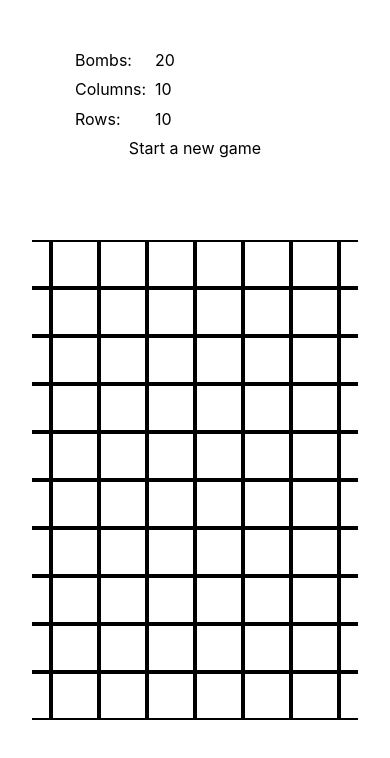
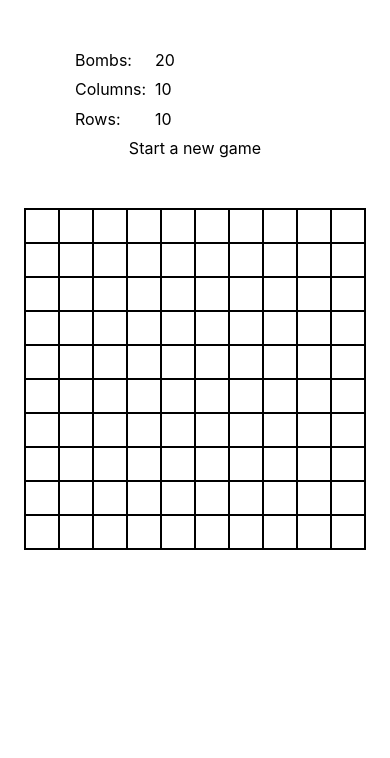
Before and after one commit to jourdanrodrigues/MineFinder, a React (Vite) app: page / in a window 390 px wide. Shown: the top 758 px of the page. Built offline with nearby package versions, Linux system fonts and the light colour scheme.

Commit message:
:sparkles: Improve mobile experience

```diff
--- a/package.json
+++ b/package.json
@@ -4,7 +4,7 @@
   "private": true,
   "type": "module",
   "scripts": {
-    "dev": "vite",
+    "dev": "vite --host",
     "build": "tsc -b && vite build",
     "lint": "eslint .",
     "preview": "vite preview"
--- a/src/App.tsx
+++ b/src/App.tsx
@@ -1,11 +1,11 @@
-import { Board } from '@/components/Board.tsx';
 import { Controls } from '@/components/GameControls.tsx';
+import { Grid } from '@/components/Grid.tsx';
 
 function App() {
   return (
-    <div className='flex flex-col items-center'>
+    <div className='flex flex-col items-center justify-center'>
       <Controls />
-      <Board />
+      <Grid className='h-fit w-full max-w-full' />
     </div>
   );
 }
--- a/src/components/Board.tsx
+++ /dev/null
@@ -1,93 +0,0 @@
-import React, { useRef, useState } from 'react';
-import { cn, getMouseButtonClicked } from '@/utils';
-import { Grid } from '@/components/Grid';
-
-export const DraggingContext = React.createContext(false);
-
-export function Board() {
-  const contentRef = useRef<HTMLDivElement | null>(null);
-  const containerRef = useRef<HTMLDivElement | null>(null);
-  const [translate, setTranslate] = useState({ x: 0, y: 0 });
-  const [isDragging, setIsDragging] = useState(false);
-
-  const contentRect = contentRef.current?.getBoundingClientRect();
-  const containerRect = containerRef.current?.getBoundingClientRect();
-
-  const shadowConfig = '1rem -1rem rgba(0, 0, 0, 0.5)';
-  const boxShadows = [];
-
-  if (contentRect?.top !== containerRect?.top) {
-    boxShadows.push(`inset 0 1rem ${shadowConfig}`);
-  }
-  if (contentRect?.left !== containerRect?.left) {
-    boxShadows.push(`inset 1rem 0 ${shadowConfig}`);
-  }
-  if (contentRect?.right !== containerRect?.right) {
-    boxShadows.push(`inset -1rem 0 ${shadowConfig}`);
-  }
-  if (contentRect?.bottom !== containerRect?.bottom) {
-    boxShadows.push(`inset 0 -1rem ${shadowConfig}`);
-  }
-
-  return (
-    <DraggingContext.Provider value={isDragging}>
-      <div className='flex w-full items-center justify-center p-8'>
-        <div
-          ref={containerRef}
-          onMouseDown={handleMouseDown}
-          className={cn(
-            'max-w-full relative w-fit max-h-[45rem] flex justify-center overflow-hidden items-center',
-            isDragging && 'cursor-all-scroll',
-          )}
-        >
-          <Grid
-            ref={contentRef}
-            className='transition-[translate]'
-            style={{ translate: `${translate.x}px ${translate.y}px` }}
-          />
-          <div
-            className='pointer-events-none absolute inset-0 transition-[box-shadow]'
-            style={{ boxShadow: boxShadows.join(', ') }}
-          />
-        </div>
-      </div>
-    </DraggingContext.Provider>
-  );
-
-  function handleMouseDown(e: React.MouseEvent) {
-    const buttonClicked = getMouseButtonClicked(e);
-    if (buttonClicked !== 'middle') return;
-
-    setIsDragging(true);
-
-    const startX = e.clientX - translate.x;
-    const startY = e.clientY - translate.y;
-
-    window.addEventListener('mousemove', handleMouseMove);
-    window.addEventListener('mouseup', handleMouseUp);
-
-    function handleMouseUp() {
-      setIsDragging(false);
-      window.removeEventListener('mousemove', handleMouseMove);
-      window.removeEventListener('mouseup', handleMouseUp);
-    }
-
-    function handleMouseMove(e: MouseEvent) {
-      if (!containerRef.current || !contentRef.current) return;
-
-      const containerRect = containerRef.current.getBoundingClientRect();
-      const contentRect = contentRef.current.getBoundingClientRect();
-
-      const maxX = (containerRect.width - contentRect.width) / 2;
-      const maxY = (containerRect.height - contentRect.height) / 2;
-
-      const newX = Math.min(Math.max(e.clientX - startX, maxX), -maxX);
-      const newY = Math.min(Math.max(e.clientY - startY, maxY), -maxY);
-
-      const canGoX = contentRect.width > containerRect.width;
-      const canGoY = contentRect.height > containerRect.height;
-
-      setTranslate({ x: canGoX ? newX : 0, y: canGoY ? newY : 0 });
-    }
-  }
-}
--- a/src/components/Cell.tsx
+++ b/src/components/Cell.tsx
@@ -1,6 +1,5 @@
 import { cn, getMouseButtonClicked } from '@/utils';
-import { useContext } from 'react';
-import { DraggingContext } from '@/components/Board';
+import { useState } from 'react';
 
 export function Cell({
   isBomb,
@@ -17,17 +16,38 @@ export function Cell({
   onReveal: () => void;
   onFlag: () => void;
 }) {
-  const isDragging = useContext(DraggingContext);
+  const [timeoutId, setTimeoutId] = useState<NodeJS.Timeout | null>(null);
+
   return (
-    <span
+    <div
       className={cn(
-        'flex justify-center items-center size-12 border-black border-2 transition-all',
-        !isRevealed && !isDragging && 'cursor-pointer',
+        'flex justify-center items-center transition-all bg-white aspect-square size-full',
+        !isRevealed && 'cursor-pointer',
         !isRevealed && !isFlagged && 'hover:bg-gray-200',
         isRevealed && !isBomb && 'bg-green-100',
       )}
       onContextMenu={(e) => e.preventDefault()}
-      // TODO: Implement touch events
+      onTouchStart={(e) => {
+        e.preventDefault();
+        const timeoutId = setTimeout(() => {
+          onFlag();
+          setTimeoutId(null);
+        }, 300);
+
+        setTimeoutId(timeoutId);
+      }}
+      onTouchMove={() => {
+        if (!timeoutId) return;
+        clearTimeout(timeoutId);
+        setTimeoutId(null);
+      }}
+      onTouchEnd={(e) => {
+        e.preventDefault();
+        if (!timeoutId) return;
+        onReveal();
+        clearTimeout(timeoutId);
+        setTimeoutId(null);
+      }}
       onMouseDown={(e) => {
         const button = getMouseButtonClicked(e);
         if (button !== 'left' && button !== 'right') return;
@@ -48,7 +68,7 @@ export function Cell({
       {!isFlagged && isRevealed && (
         <Content isBomb={isBomb} bombsCount={bombsCount} />
       )}
-    </span>
+    </div>
   );
 }
 
@@ -59,19 +79,13 @@ function Content({
   isBomb: boolean;
   bombsCount: number;
 }) {
-  const isDragging = useContext(DraggingContext);
   if (isBomb) {
     return (
-      <span className='relative block size-8 rounded-[50%] border-2 border-black transition-all' />
+      <span className='relative block size-[80%] rounded-[50%] border-2 border-black transition-all' />
     );
   }
   return (
-    <span
-      className={cn(
-        'text-center leading-[100%] text-3xl size-8 select-none',
-        !isDragging && 'cursor-default',
-      )}
-    >
+    <span className='cursor-default select-none text-center text-3xl leading-[100%]'>
       {bombsCount > 0 ? bombsCount : ''}
     </span>
   );
--- a/src/components/Grid.tsx
+++ b/src/components/Grid.tsx
@@ -1,23 +1,25 @@
-import React, { forwardRef } from 'react';
 import { Cell } from '@/components/Cell.tsx';
-import { range } from '@/utils';
+import { cn, range } from '@/utils';
 import { useAppDispatch, useAppSelector } from '@/redux/hooks.ts';
 import { boardSlice, selectBoardSets } from '@/redux/boardSlice.ts';
 
-export const Grid = forwardRef<
-  HTMLDivElement | null,
-  { className?: string; style?: React.CSSProperties }
->(({ style }, ref) => {
+export const Grid = ({ className }: { className?: string }) => {
   const dispatch = useAppDispatch();
   const { flagged, bombs, revealed } = useAppSelector(selectBoardSets);
   const { isGameOver, rowCount, columnCount, cellNeighborBombs } =
     useAppSelector((state) => state.board);
 
   return (
-    <div className='w-fit' ref={ref} style={style}>
-      {range(rowCount).map((row) => (
-        <div className='flex' key={row.toString()}>
-          {range(columnCount).map((column) => {
+    <div className={cn('flex justify-center items-center', className)}>
+      <div
+        className='grid size-fit select-none gap-[2px] border-[2px] border-black bg-black'
+        style={{
+          gridTemplateRows: `repeat(${rowCount}, 2rem)`,
+          gridTemplateColumns: `repeat(${columnCount}, 2rem)`,
+        }}
+      >
+        {range(rowCount).map((row) =>
+          range(columnCount).map((column) => {
             const cell = { x: row, y: column };
             const cellId = `${row}-${column}`;
             const isFlagged = flagged.has(cellId);
@@ -41,9 +43,9 @@ export const Grid = forwardRef<
                 }}
               />
             );
-          })}
-        </div>
-      ))}
+          }),
+        )}
+      </div>
     </div>
   );
-});
+};
```
Also changed, not shown: eslint.config.js (+6 -1 lines).
